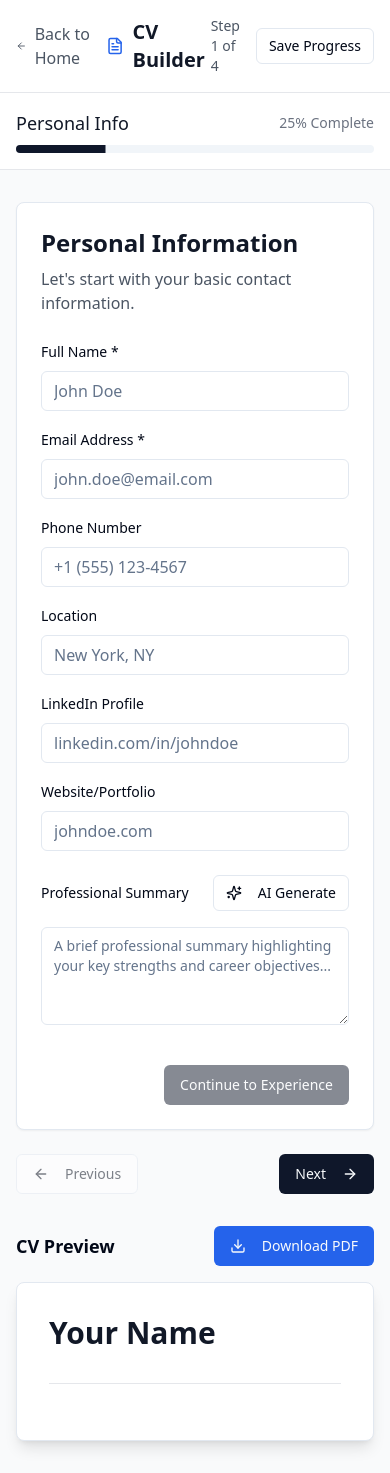
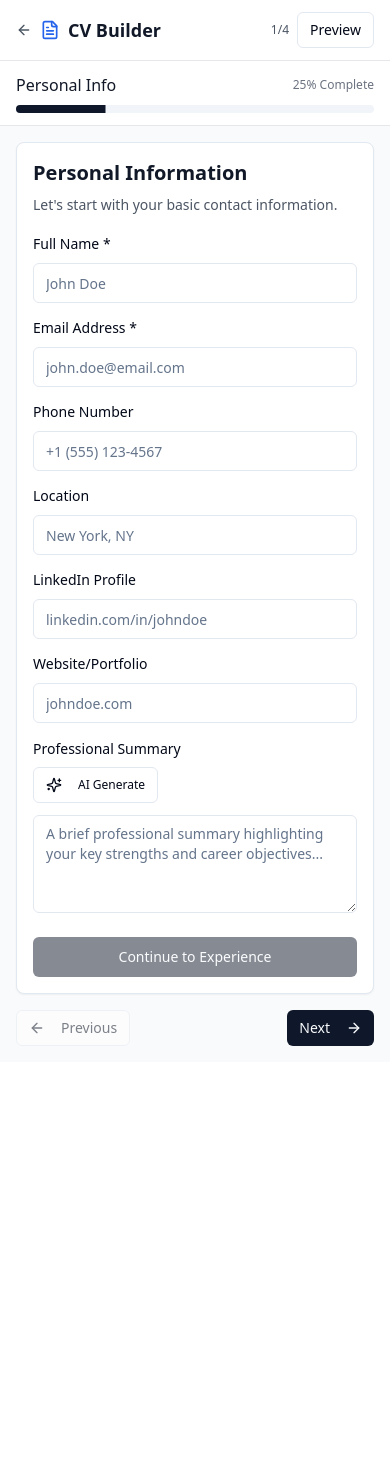
Before and after one commit to plotinaArhin15/cv-craft-ai-flow-73, a React (Vite) app: page /builder in a window 390 px wide. After the commit the page ends 1062 px from the top, so only its background shows below. Built offline with nearby package versions, Linux system fonts and the light colour scheme.

Commit message:
Fix: Improve mobile responsiveness
Adjust layout and styling for mobile screens.

```diff
--- a/src/components/cv/CVPreview.tsx
+++ b/src/components/cv/CVPreview.tsx
@@ -22,51 +22,51 @@ const CVPreview = ({ data }: CVPreviewProps) => {
   };
 
   return (
-    <div className="space-y-4">
-      <div className="flex items-center justify-between">
-        <h3 className="text-lg font-semibold">CV Preview</h3>
-        <Button onClick={downloadPDF} className="bg-blue-600 hover:bg-blue-700">
-          <Download className="mr-2 h-4 w-4" />
-          Download PDF
+    <div className="space-y-3 sm:space-y-4">
+      <div className="flex flex-col sm:flex-row sm:items-center sm:justify-between gap-2">
+        <h3 className="text-base sm:text-lg font-semibold">CV Preview</h3>
+        <Button onClick={downloadPDF} className="bg-blue-600 hover:bg-blue-700 w-full sm:w-auto">
+          <Download className="mr-2 h-3 w-3 sm:h-4 sm:w-4" />
+          <span className="text-xs sm:text-sm">Download PDF</span>
         </Button>
       </div>
 
-      <Card className="p-8 bg-white shadow-lg">
+      <Card className="p-4 sm:p-6 lg:p-8 bg-white shadow-lg">
         {/* Header */}
-        <div className="border-b border-gray-200 pb-6 mb-6">
-          <h1 className="text-3xl font-bold text-gray-900 mb-2">
+        <div className="border-b border-gray-200 pb-4 sm:pb-6 mb-4 sm:mb-6">
+          <h1 className="text-xl sm:text-2xl lg:text-3xl font-bold text-gray-900 mb-2">
             {data.personalInfo.fullName || "Your Name"}
           </h1>
 
-          <div className="flex flex-wrap gap-4 text-sm text-gray-600">
+          <div className="flex flex-wrap gap-2 sm:gap-4 text-xs sm:text-sm text-gray-600">
             {data.personalInfo.email && (
               <div className="flex items-center gap-1">
-                <Mail className="h-4 w-4" />
-                {data.personalInfo.email}
+                <Mail className="h-3 w-3 sm:h-4 sm:w-4 flex-shrink-0" />
+                <span className="break-all">{data.personalInfo.email}</span>
               </div>
             )}
             {data.personalInfo.phone && (
               <div className="flex items-center gap-1">
-                <Phone className="h-4 w-4" />
-                {data.personalInfo.phone}
+                <Phone className="h-3 w-3 sm:h-4 sm:w-4 flex-shrink-0" />
+                <span>{data.personalInfo.phone}</span>
               </div>
             )}
             {data.personalInfo.location && (
               <div className="flex items-center gap-1">
-                <MapPin className="h-4 w-4" />
-                {data.personalInfo.location}
+                <MapPin className="h-3 w-3 sm:h-4 sm:w-4 flex-shrink-0" />
+                <span>{data.personalInfo.location}</span>
               </div>
             )}
             {data.personalInfo.website && (
               <div className="flex items-center gap-1">
-                <Globe className="h-4 w-4" />
-                {data.personalInfo.website}
+                <Globe className="h-3 w-3 sm:h-4 sm:w-4 flex-shrink-0" />
+                <span className="break-all">{data.personalInfo.website}</span>
               </div>
             )}
             {data.personalInfo.linkedIn && (
               <div className="flex items-center gap-1">
-                <Linkedin className="h-4 w-4" />
-                {data.personalInfo.linkedIn}
+                <Linkedin className="h-3 w-3 sm:h-4 sm:w-4 flex-shrink-0" />
+                <span className="break-all">{data.personalInfo.linkedIn}</span>
               </div>
             )}
           </div>
@@ -74,9 +74,9 @@ const CVPreview = ({ data }: CVPreviewProps) => {
 
         {/* Professional Summary */}
         {data.personalInfo.professionalSummary && (
-          <div className="mb-6">
-            <h2 className="text-xl font-semibold text-gray-900 mb-3">Professional Summary</h2>
-            <p className="text-gray-700 leading-relaxed">
+          <div className="mb-4 sm:mb-6">
+            <h2 className="text-lg sm:text-xl font-semibold text-gray-900 mb-2 sm:mb-3">Professional Summary</h2>
+            <p className="text-sm sm:text-base text-gray-700 leading-relaxed">
               {data.personalInfo.professionalSummary}
             </p>
           </div>
@@ -84,27 +84,27 @@ const CVPreview = ({ data }: CVPreviewProps) => {
 
         {/* Experience */}
         {data.experiences.length > 0 && (
-          <div className="mb-6">
-            <h2 className="text-xl font-semibold text-gray-900 mb-3">Professional Experience</h2>
-            <div className="space-y-4">
+          <div className="mb-4 sm:mb-6">
+            <h2 className="text-lg sm:text-xl font-semibold text-gray-900 mb-2 sm:mb-3">Professional Experience</h2>
+            <div className="space-y-3 sm:space-y-4">
               {data.experiences.map((experience) => (
-                <div key={experience.id} className="border-l-2 border-blue-200 pl-4">
-                  <div className="flex justify-between items-start mb-2">
-                    <div>
-                      <h3 className="font-semibold text-gray-900">{experience.jobTitle}</h3>
-                      <p className="text-blue-600 font-medium">{experience.company}</p>
+                <div key={experience.id} className="border-l-2 border-blue-200 pl-3 sm:pl-4">
+                  <div className="flex flex-col sm:flex-row sm:justify-between sm:items-start mb-2 gap-1">
+                    <div className="flex-1">
+                      <h3 className="font-semibold text-gray-900 text-sm sm:text-base">{experience.jobTitle}</h3>
+                      <p className="text-blue-600 font-medium text-sm sm:text-base">{experience.company}</p>
                       {experience.location && (
-                        <p className="text-sm text-gray-600">{experience.location}</p>
+                        <p className="text-xs sm:text-sm text-gray-600">{experience.location}</p>
                       )}
                     </div>
-                    <div className="text-sm text-gray-600">
+                    <div className="text-xs sm:text-sm text-gray-600 flex-shrink-0">
                       {formatDate(experience.startDate)} - {
                         experience.current ? "Present" : formatDate(experience.endDate)
                       }
                     </div>
                   </div>
                   {experience.description && (
-                    <div className="text-gray-700 whitespace-pre-line text-sm">
+                    <div className="text-gray-700 whitespace-pre-line text-xs sm:text-sm leading-relaxed">
                       {experience.description}
                     </div>
                   )}
@@ -116,23 +116,23 @@ const CVPreview = ({ data }: CVPreviewProps) => {
 
         {/* Education */}
         {data.education.length > 0 && (
-          <div className="mb-6">
-            <h2 className="text-xl font-semibold text-gray-900 mb-3">Education</h2>
-            <div className="space-y-3">
+          <div className="mb-4 sm:mb-6">
+            <h2 className="text-lg sm:text-xl font-semibold text-gray-900 mb-2 sm:mb-3">Education</h2>
+            <div className="space-y-2 sm:space-y-3">
               {data.education.map((education) => (
-                <div key={education.id} className="border-l-2 border-green-200 pl-4">
-                  <div className="flex justify-between items-start">
-                    <div>
-                      <h3 className="font-semibold text-gray-900">{education.degree}</h3>
-                      <p className="text-green-600 font-medium">{education.institution}</p>
+                <div key={education.id} className="border-l-2 border-green-200 pl-3 sm:pl-4">
+                  <div className="flex flex-col sm:flex-row sm:justify-between sm:items-start gap-1">
+                    <div className="flex-1">
+                      <h3 className="font-semibold text-gray-900 text-sm sm:text-base">{education.degree}</h3>
+                      <p className="text-green-600 font-medium text-sm sm:text-base">{education.institution}</p>
                       {education.location && (
-                        <p className="text-sm text-gray-600">{education.location}</p>
+                        <p className="text-xs sm:text-sm text-gray-600">{education.location}</p>
                       )}
                       {education.gpa && (
-                        <p className="text-sm text-gray-600">GPA: {education.gpa}</p>
+                        <p className="text-xs sm:text-sm text-gray-600">GPA: {education.gpa}</p>
                       )}
                     </div>
-                    <div className="text-sm text-gray-600">
+                    <div className="text-xs sm:text-sm text-gray-600 flex-shrink-0">
                       {formatDate(education.startDate)} - {formatDate(education.endDate)}
                     </div>
                   </div>
@@ -145,10 +145,10 @@ const CVPreview = ({ data }: CVPreviewProps) => {
         {/* Skills */}
         {data.skills.length > 0 && (
           <div>
-            <h2 className="text-xl font-semibold text-gray-900 mb-3">Skills</h2>
-            <div className="flex flex-wrap gap-2">
+            <h2 className="text-lg sm:text-xl font-semibold text-gray-900 mb-2 sm:mb-3">Skills</h2>
+            <div className="flex flex-wrap gap-1 sm:gap-2">
               {data.skills.map((skill) => (
-                <Badge key={skill} variant="secondary" className="bg-gray-100 text-gray-800">
+                <Badge key={skill} variant="secondary" className="bg-gray-100 text-gray-800 text-xs sm:text-sm">
                   {skill}
                 </Badge>
               ))}
--- a/src/components/cv/PersonalInfoForm.tsx
+++ b/src/components/cv/PersonalInfoForm.tsx
@@ -44,26 +44,27 @@ const PersonalInfoForm = ({ data, updateData, onNext }: PersonalInfoFormProps) =
   const canProceed = data.personalInfo.fullName && data.personalInfo.email;
 
   return (
-    <div className="space-y-6">
+    <div className="space-y-4 sm:space-y-6">
       <div>
-        <h3 className="text-2xl font-semibold text-gray-900 mb-2">Personal Information</h3>
-        <p className="text-gray-600">Let's start with your basic contact information.</p>
+        <h3 className="text-xl sm:text-2xl font-semibold text-gray-900 mb-2">Personal Information</h3>
+        <p className="text-sm sm:text-base text-gray-600">Let's start with your basic contact information.</p>
       </div>
 
-      <div className="grid grid-cols-1 md:grid-cols-2 gap-4">
-        <div className="space-y-2">
-          <Label htmlFor="fullName">Full Name *</Label>
+      <div className="grid grid-cols-1 sm:grid-cols-2 gap-3 sm:gap-4">
+        <div className="space-y-2 sm:col-span-2 md:col-span-1">
+          <Label htmlFor="fullName" className="text-sm sm:text-base">Full Name *</Label>
           <Input
             id="fullName"
             value={data.personalInfo.fullName}
             onChange={(e) => handleInputChange("fullName", e.target.value)}
             placeholder="John Doe"
             required
+            className="text-sm sm:text-base"
           />
         </div>
 
-        <div className="space-y-2">
-          <Label htmlFor="email">Email Address *</Label>
+        <div className="space-y-2 sm:col-span-2 md:col-span-1">
+          <Label htmlFor="email" className="text-sm sm:text-base">Email Address *</Label>
           <Input
             id="email"
             type="email"
@@ -71,61 +72,67 @@ const PersonalInfoForm = ({ data, updateData, onNext }: PersonalInfoFormProps) =
             onChange={(e) => handleInputChange("email", e.target.value)}
             placeholder="john.doe@email.com"
             required
+            className="text-sm sm:text-base"
           />
         </div>
 
         <div className="space-y-2">
-          <Label htmlFor="phone">Phone Number</Label>
+          <Label htmlFor="phone" className="text-sm sm:text-base">Phone Number</Label>
           <Input
             id="phone"
             value={data.personalInfo.phone}
             onChange={(e) => handleInputChange("phone", e.target.value)}
             placeholder="+1 (555) 123-4567"
+            className="text-sm sm:text-base"
           />
         </div>
 
         <div className="space-y-2">
-          <Label htmlFor="location">Location</Label>
+          <Label htmlFor="location" className="text-sm sm:text-base">Location</Label>
           <Input
             id="location"
             value={data.personalInfo.location}
             onChange={(e) => handleInputChange("location", e.target.value)}
             placeholder="New York, NY"
+            className="text-sm sm:text-base"
           />
         </div>
 
         <div className="space-y-2">
-          <Label htmlFor="linkedIn">LinkedIn Profile</Label>
+          <Label htmlFor="linkedIn" className="text-sm sm:text-base">LinkedIn Profile</Label>
           <Input
             id="linkedIn"
             value={data.personalInfo.linkedIn}
             onChange={(e) => handleInputChange("linkedIn", e.target.value)}
             placeholder="linkedin.com/in/johndoe"
+            className="text-sm sm:text-base"
           />
         </div>
 
         <div className="space-y-2">
-          <Label htmlFor="website">Website/Portfolio</Label>
+          <Label htmlFor="website" className="text-sm sm:text-base">Website/Portfolio</Label>
           <Input
             id="website"
             value={data.personalInfo.website}
             onChange={(e) => handleInputChange("website", e.target.value)}
             placeholder="johndoe.com"
+            className="text-sm sm:text-base"
           />
         </div>
       </div>
 
-      <div className="space-y-4">
-        <div className="flex items-center justify-between">
-          <Label htmlFor="professionalSummary">Professional Summary</Label>
+      <div className="space-y-3 sm:space-y-4">
+        <div className="flex flex-col sm:flex-row sm:items-center sm:justify-between gap-2">
+          <Label htmlFor="professionalSummary" className="text-sm sm:text-base">Professional Summary</Label>
           <Button
             variant="outline"
             size="sm"
             onClick={generateSummary}
             disabled={isGenerating}
+            className="self-start sm:self-auto"
           >
-            <Sparkles className="mr-2 h-4 w-4" />
-            {isGenerating ? "Generating..." : "AI Generate"}
+            <Sparkles className="mr-2 h-3 w-3 sm:h-4 sm:w-4" />
+            <span className="text-xs sm:text-sm">{isGenerating ? "Generating..." : "AI Generate"}</span>
           </Button>
         </div>
 
@@ -135,20 +142,21 @@ const PersonalInfoForm = ({ data, updateData, onNext }: PersonalInfoFormProps) =
           onChange={(e) => handleInputChange("professionalSummary", e.target.value)}
           placeholder="A brief professional summary highlighting your key strengths and career objectives..."
           rows={4}
+          className="text-sm sm:text-base"
         />
 
         {isGenerating && (
-          <Card className="p-4 bg-blue-50 border-blue-200">
+          <Card className="p-3 sm:p-4 bg-blue-50 border-blue-200">
             <div className="flex items-center space-x-2">
-              <div className="animate-spin rounded-full h-4 w-4 border-b-2 border-blue-600"></div>
-              <span className="text-sm text-blue-700">AI is crafting your professional summary...</span>
+              <div className="animate-spin rounded-full h-3 w-3 sm:h-4 sm:w-4 border-b-2 border-blue-600"></div>
+              <span className="text-xs sm:text-sm text-blue-700">AI is crafting your professional summary...</span>
             </div>
           </Card>
         )}
       </div>
 
-      <div className="flex justify-end pt-4">
-        <Button onClick={onNext} disabled={!canProceed}>
+      <div className="flex justify-end pt-2 sm:pt-4">
+        <Button onClick={onNext} disabled={!canProceed} className="w-full sm:w-auto">
           Continue to Experience
         </Button>
       </div>
--- a/src/pages/Builder.tsx
+++ b/src/pages/Builder.tsx
@@ -3,13 +3,14 @@ import { useState } from "react";
 import { Button } from "@/components/ui/button";
 import { Card } from "@/components/ui/card";
 import { Progress } from "@/components/ui/progress";
-import { ArrowLeft, ArrowRight, FileText } from "lucide-react";
+import { ArrowLeft, ArrowRight, FileText, Menu } from "lucide-react";
 import { Link } from "react-router-dom";
 import PersonalInfoForm from "@/components/cv/PersonalInfoForm";
 import ExperienceForm from "@/components/cv/ExperienceForm";
 import EducationForm from "@/components/cv/EducationForm";
 import SkillsForm from "@/components/cv/SkillsForm";
 import CVPreview from "@/components/cv/CVPreview";
+import { Sheet, SheetContent, SheetTrigger } from "@/components/ui/sheet";
 
 export interface PersonalInfo {
   fullName: string;
@@ -51,6 +52,7 @@ export interface CVData {
 
 const Builder = () => {
   const [currentStep, setCurrentStep] = useState(1);
+  const [showPreview, setShowPreview] = useState(false);
   const [cvData, setCVData] = useState<CVData>({
     personalInfo: {
       fullName: "",
@@ -93,23 +95,38 @@ const Builder = () => {
     <div className="min-h-screen bg-gray-50">
       {/* Header */}
       <header className="bg-white border-b border-gray-200 sticky top-0 z-50">
-        <div className="container mx-auto px-4 py-4">
+        <div className="container mx-auto px-4 py-3 sm:py-4">
           <div className="flex items-center justify-between">
-            <div className="flex items-center space-x-4">
+            <div className="flex items-center space-x-2 sm:space-x-4">
               <Link to="/" className="flex items-center space-x-2 text-gray-600 hover:text-blue-600 transition-colors">
-                <ArrowLeft className="h-5 w-5" />
-                <span>Back to Home</span>
+                <ArrowLeft className="h-4 w-4 sm:h-5 sm:w-5" />
+                <span className="hidden sm:inline">Back to Home</span>
               </Link>
               <div className="flex items-center space-x-2">
-                <FileText className="h-6 w-6 text-blue-600" />
-                <h1 className="text-xl font-semibold text-gray-900">CV Builder</h1>
+                <FileText className="h-5 w-5 sm:h-6 sm:w-6 text-blue-600" />
+                <h1 className="text-lg sm:text-xl font-semibold text-gray-900">CV Builder</h1>
               </div>
             </div>
-            <div className="flex items-center space-x-4">
-              <span className="text-sm text-gray-600">
-                Step {currentStep} of {steps.length}
+            <div className="flex items-center space-x-2 sm:space-x-4">
+              <span className="text-xs sm:text-sm text-gray-600">
+                {currentStep}/{steps.length}
               </span>
-              <Button variant="outline" size="sm">
+              {/* Mobile Preview Toggle */}
+              <div className="lg:hidden">
+                <Sheet open={showPreview} onOpenChange={setShowPreview}>
+                  <SheetTrigger asChild>
+                    <Button variant="outline" size="sm">
+                      Preview
+                    </Button>
+                  </SheetTrigger>
+                  <SheetContent side="right" className="w-full sm:max-w-md p-0">
+                    <div className="h-full overflow-auto p-4">
+                      <CVPreview data={cvData} />
+                    </div>
+                  </SheetContent>
+                </Sheet>
+              </div>
+              <Button variant="outline" size="sm" className="hidden sm:inline-flex">
                 Save Progress
               </Button>
             </div>
@@ -119,23 +136,23 @@ const Builder = () => {
 
       {/* Progress Bar */}
       <div className="bg-white border-b border-gray-200">
-        <div className="container mx-auto px-4 py-4">
+        <div className="container mx-auto px-4 py-3 sm:py-4">
           <div className="flex items-center justify-between mb-2">
-            <h2 className="text-lg font-medium text-gray-900">
+            <h2 className="text-base sm:text-lg font-medium text-gray-900">
               {steps[currentStep - 1].title}
             </h2>
-            <span className="text-sm text-gray-500">{Math.round(progress)}% Complete</span>
+            <span className="text-xs sm:text-sm text-gray-500">{Math.round(progress)}% Complete</span>
           </div>
           <Progress value={progress} className="h-2" />
         </div>
       </div>
 
       {/* Main Content */}
-      <div className="container mx-auto px-4 py-8">
-        <div className="grid lg:grid-cols-2 gap-8">
+      <div className="container mx-auto px-4 py-4 sm:py-8">
+        <div className="grid lg:grid-cols-2 gap-4 sm:gap-8">
           {/* Form Section */}
-          <div>
-            <Card className="p-6">
+          <div className="order-2 lg:order-1">
+            <Card className="p-4 sm:p-6">
               <CurrentFormComponent
                 data={cvData}
                 updateData={setCVData}
@@ -146,12 +163,13 @@ const Builder = () => {
               />
             </Card>
 
-            {/* Navigation */}
-            <div className="flex justify-between mt-6">
+            {/* Mobile Navigation */}
+            <div className="flex justify-between mt-4 sm:mt-6 lg:hidden">
               <Button
                 variant="outline"
                 onClick={prevStep}
                 disabled={currentStep === 1}
+                size="sm"
               >
                 <ArrowLeft className="mr-2 h-4 w-4" />
                 Previous
@@ -159,6 +177,7 @@ const Builder = () => {
               <Button
                 onClick={nextStep}
                 disabled={currentStep === steps.length}
+                size="sm"
               >
                 Next
                 <ArrowRight className="ml-2 h-4 w-4" />
@@ -166,10 +185,29 @@ const Builder = () => {
             </div>
           </div>
 
-          {/* Preview Section */}
-          <div className="lg:sticky lg:top-24 lg:h-fit">
+          {/* Desktop Preview Section */}
+          <div className="order-1 lg:order-2 hidden lg:block lg:sticky lg:top-24 lg:h-fit">
             <CVPreview data={cvData} />
           </div>
+        </div>
+
+        {/* Desktop Navigation */}
+        <div className="hidden lg:flex justify-between mt-6">
+          <Button
+            variant="outline"
+            onClick={prevStep}
+            disabled={currentStep === 1}
+          >
+            <ArrowLeft className="mr-2 h-4 w-4" />
+            Previous
+          </Button>
+          <Button
+            onClick={nextStep}
+            disabled={currentStep === steps.length}
+          >
+            Next
+            <ArrowRight className="ml-2 h-4 w-4" />
+          </Button>
         </div>
       </div>
     </div>
```
Also changed, not shown: src/components/cv/SkillsForm.tsx (+28 -27 lines).
